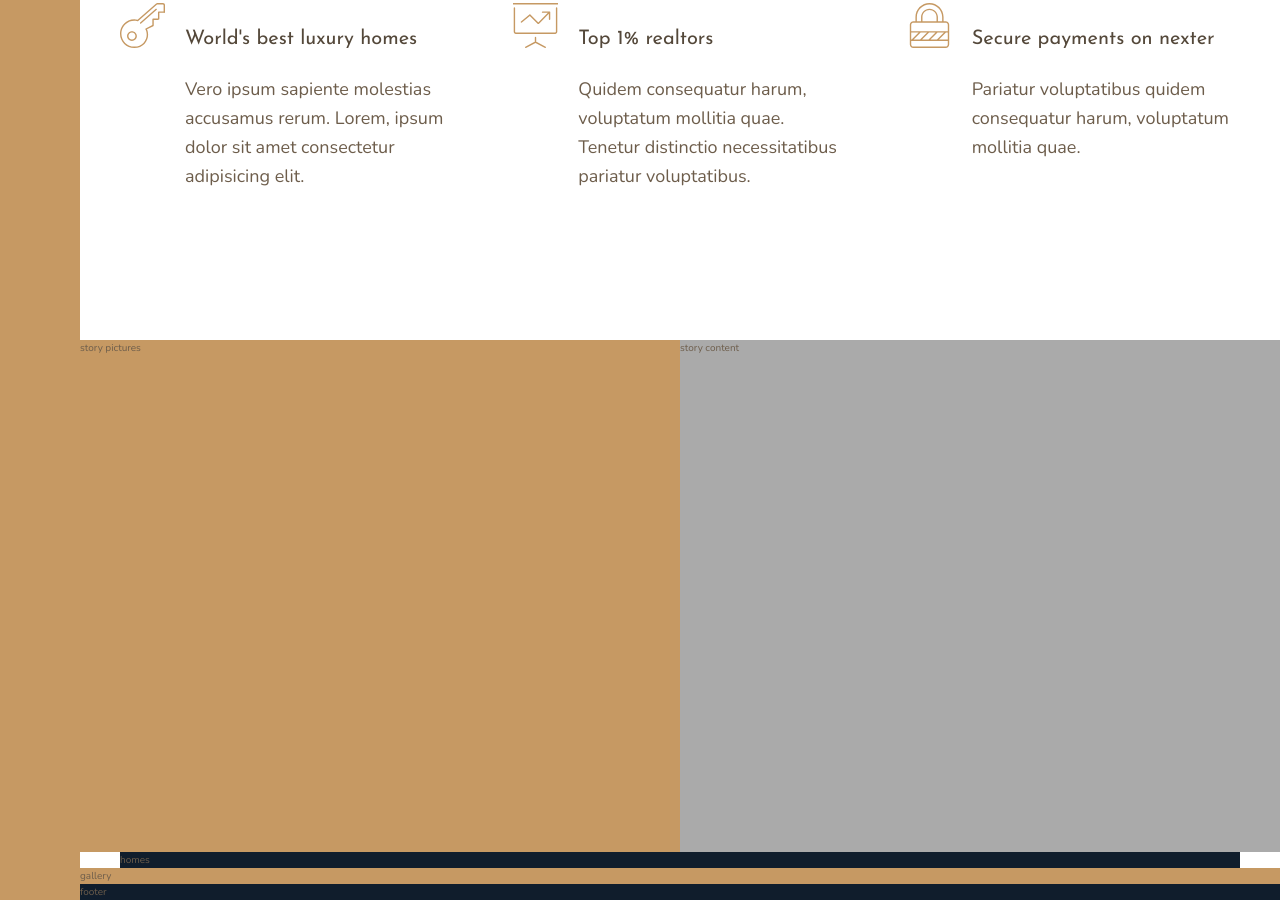
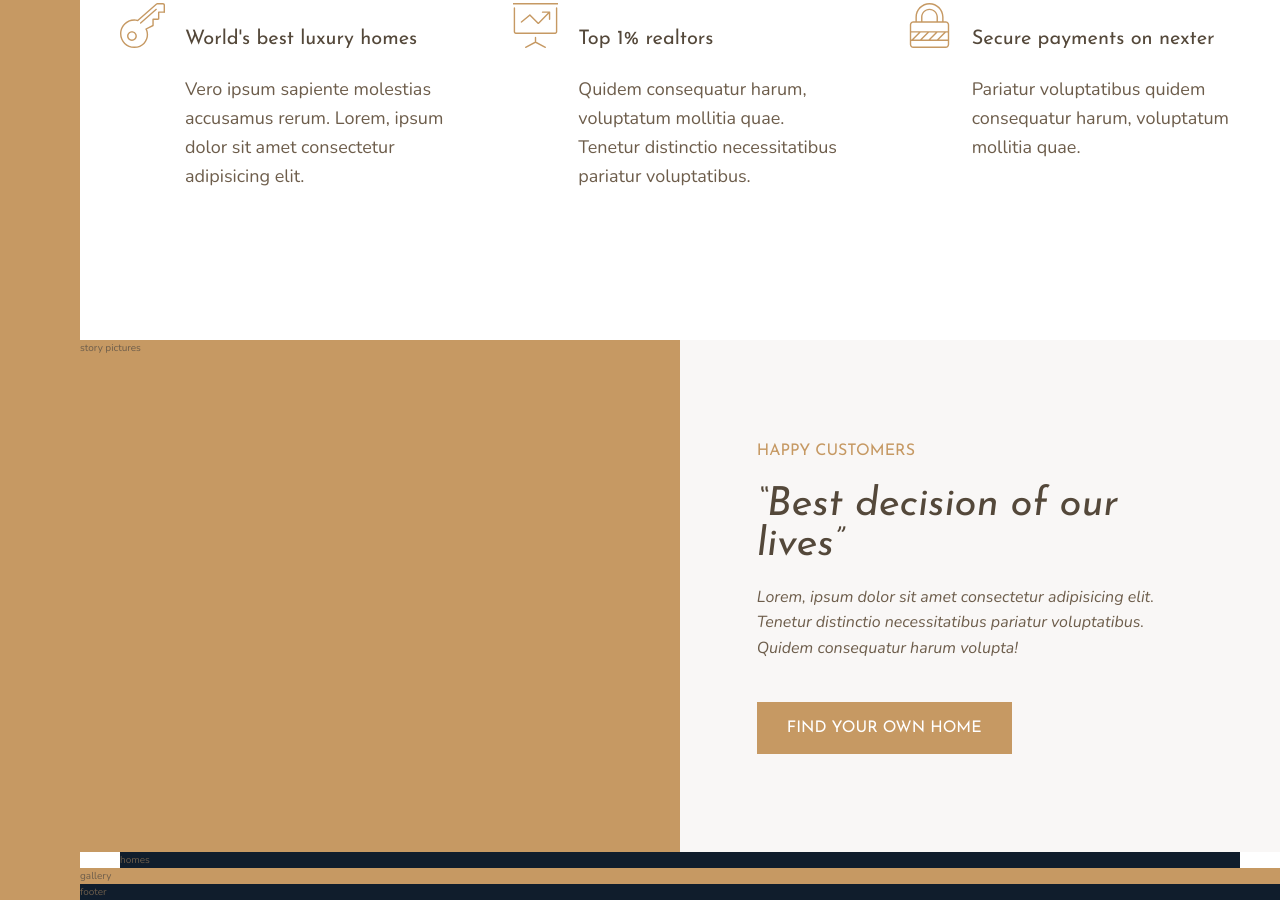
Before and after one commit to Nykolyn/css-landings, a website: page nexter/index.html in a window 1280 px wide. Shown: the part 994-1894 px from the top of the page. Drawn offline with nearby package versions, Linux system fonts and the light colour scheme.

Commit message:
add story content section

```diff
--- a/nexter/index.html
+++ b/nexter/index.html
@@ -75,7 +75,15 @@
     <!-- <section class="story"> -->
     <div class="story__pictures">story pictures</div>
 
-    <div class="story__content">story content</div>
+    <div class="story__content">
+      <h3 class="heading-3 mb-sm">Happy Customers</h3>
+      <h2 class="heading-2 heading-2--dark mb-sm">&ldquo;Best decision of our lives&rdquo;</h2>
+      <p class="story__text mb-lg">
+        Lorem, ipsum dolor sit amet consectetur adipisicing elit. Tenetur distinctio necessitatibus pariatur
+        voluptatibus. Quidem consequatur harum volupta!
+      </p>
+      <button class="btn">Find your own home</button>
+    </div>
     <!-- </section> -->
 
     <section class="homes">homes</section>
--- a/nexter/sass/_features.scss
+++ b/nexter/sass/_features.scss
@@ -3,7 +3,7 @@
 
   grid-column: center-start / center-end;
   display: grid;
-  grid-template-columns: repeat(3, 1fr);
+  grid-template-columns: repeat(auto-fit, minmax(25rem, 1fr));
   grid-gap: 6rem;
 
   align-items: start;
--- a/nexter/sass/_story.scss
+++ b/nexter/sass/_story.scss
@@ -6,8 +6,24 @@
   }
 
   &__content {
-    background-color: $color-grey-light-2;
+    background-color: $color-grey-light-1;
 
     grid-column: col-start 5 / full-end;
+
+    padding: 6rem 6vw;
+
+    // display: flex;
+    // flex-direction: column;
+    // justify-content: center;
+    // align-items: flex-start;
+
+    display: grid;
+    align-content: center;
+    justify-items: start;
+  }
+
+  &__text {
+    font-size: 1.6rem;
+    font-style: italic;
   }
 }
--- a/nexter/sass/_typography.scss
+++ b/nexter/sass/_typography.scss
@@ -9,10 +9,31 @@
 
 .heading-2 {
   @extend %heading;
+  font-size: 4rem;
+  font-style: italic;
+  line-height: 1;
+
+  &--light {
+    color: $color-grey-light-1;
+  }
+  &--dark {
+    color: $color-grey-dark-1;
+  }
 }
 
 .heading-3 {
   @extend %heading;
+
+  font-size: 1.6rem;
+  color: $color-primary;
+  text-transform: uppercase;
+
+  &--light {
+    color: $color-grey-light-1;
+  }
+  &--dark {
+    color: $color-grey-dark-1;
+  }
 }
 
 .heading-4 {
@@ -26,3 +47,36 @@
     color: $color-grey-dark-1;
   }
 }
+
+.btn {
+  background: $color-primary;
+  border: none;
+  border-radius: none;
+  font-family: $font-display;
+  font-size: 1.6rem;
+  text-transform: uppercase;
+  padding: 1.8rem 3rem;
+  cursor: pointer;
+  transition: all 0.2s;
+  color: white;
+
+  &:hover {
+    background-color: $color-primary-dark;
+  }
+}
+
+.mb-sm {
+  margin-bottom: 2rem;
+}
+
+.mb-md {
+  margin-bottom: 3rem;
+}
+
+.mb-lg {
+  margin-bottom: 4rem;
+}
+
+.mb-xд {
+  margin-bottom: 8rem;
+}
```
Also changed, not shown: nexter/css/style.css.
